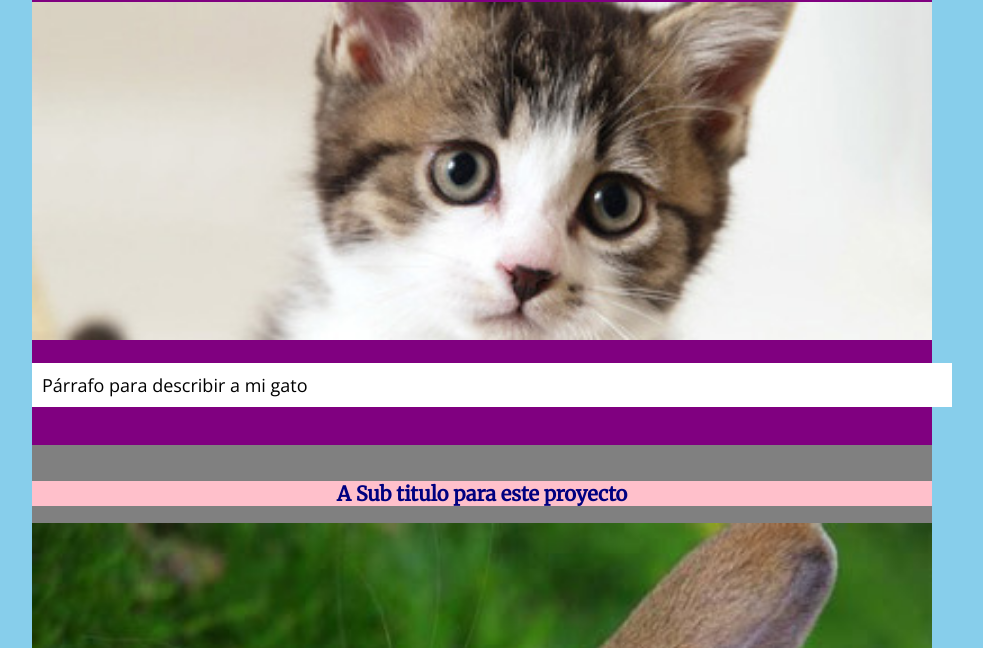
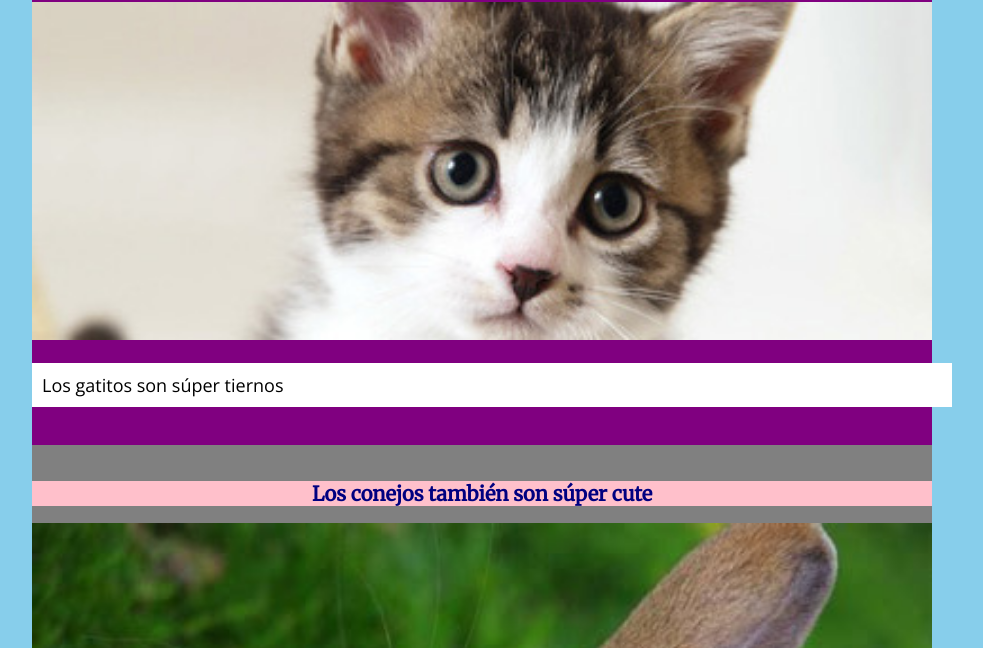
Before and after one commit to luqpalu/m02-g15, a plain HTML site: page index.html in a window 1280 px wide. Shown: the part 102-750 px from the top of the page, without its empty margins (158-1141 px from the left). Drawn offline with nearby package versions, Linux system fonts and the light colour scheme.

Commit message:
cambié la descripción del gato y el subtitulo para este proyecto

```diff
--- a/index.html
+++ b/index.html
@@ -19,7 +19,7 @@
 	<div id="introduccion">
 		<h1>Título: Ayudantía 6</h1>
 		<img src="img/imagen01.jpg">
-		<p>Párrafo para describir a mi gato</p>
+		<p>Los gatitos son súper tiernos</p>
 	</div>
 
 
@@ -31,7 +31,7 @@
 
 	<div id="contenedor">
 
-		<h2>A Sub titulo para este proyecto</h2>
+		<h2>Los conejos también son súper cute</h2>
 				<img src="img/imagen02.jpg">
 		<p>-Otro párrafo cortito...</p>
 
```
